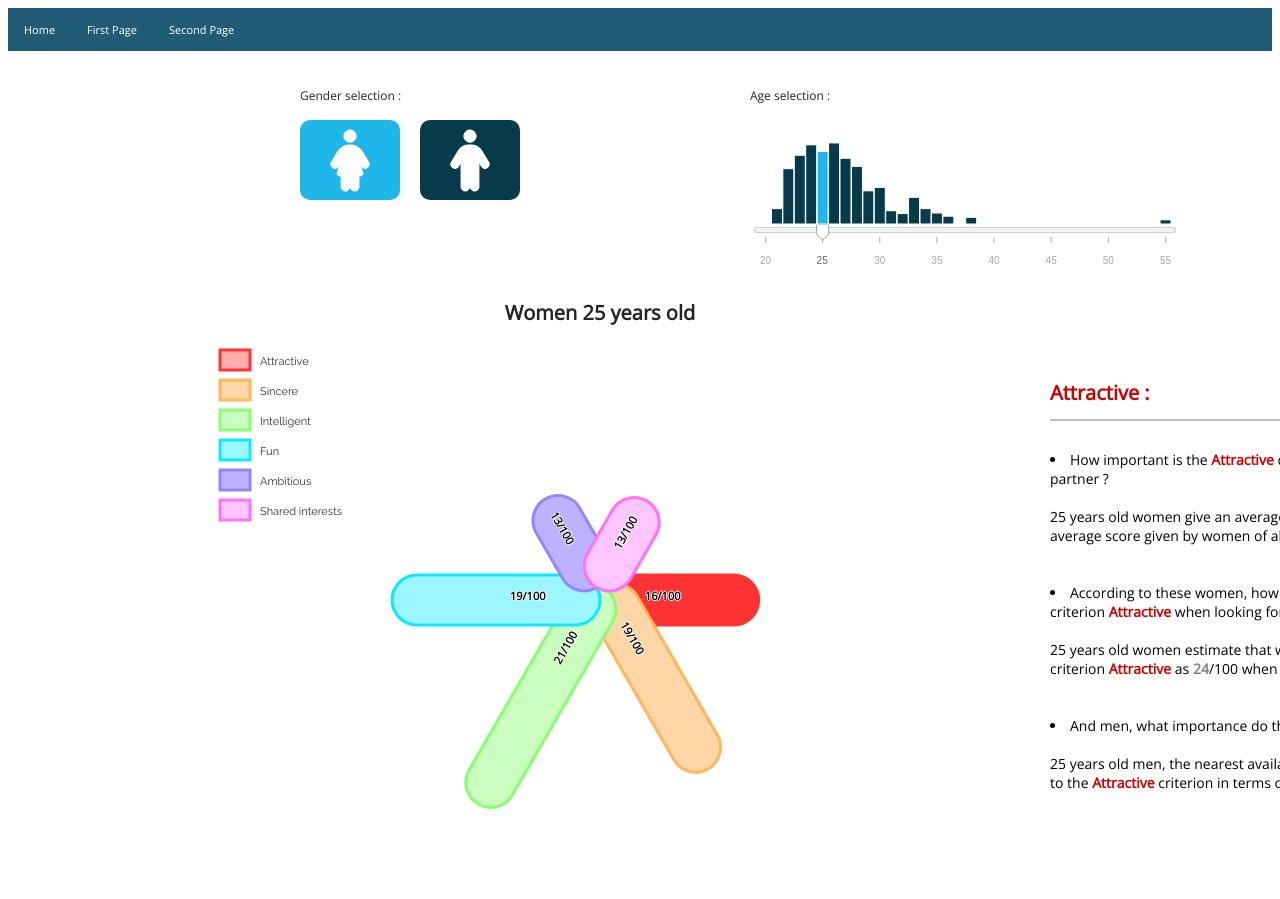
After one commit to simondelarue/DataVisualization, a Flask app: page /indexFlower in a window 1280 px wide. The commit adds this page. Shown: the top 899 px of the page. Run offline with Flask 2, Linux system fonts and the light colour scheme; some libraries are stand-ins or nearby versions.

Commit message:
Update with Flower chart

```diff
--- a/webapp/app.py
+++ b/webapp/app.py
@@ -11,6 +11,11 @@ app = Flask(__name__)
 def index():
     return render_template('index.html')
 
+# INDEFLOWER
+@app.route('/indexFlower', methods=['GET'])
+def indexFlower():
+    return render_template('indexFlower.html')
+
 
 # APP
 if __name__ == '__main__':
--- /dev/null
+++ b/webapp/static/js/flowerChart.js
@@ -0,0 +1,540 @@
+// ================
+// Variables
+// ================
+
+// Filter svg geometry
+const w_filter = 1200;
+const h_filter = 150;
+let margin_filter = {left: 100, right: 100, top: 50, bottom: 50};
+
+// Flower svg geometry
+const w_flower = 700;
+const h_flower = 500;
+let margin_flower = {left: 50, right: 50, top: 50, bottom: 50};
+
+// Ticket info svg geometry
+const w_ticket = 500;
+const h_ticket = 400;
+let margin_ticket = {left: 50, right: 50, top: 100, bottom: 100};
+
+// Data
+let dataset = [];
+
+// Filter svg
+let filter_svg = d3.select("body")
+    .append("svg")
+    .attr("class", "filter_svg")
+    .style("position", "absolute")
+    .style("top", 50)
+    .style("left", 200)
+    .style("width", margin_filter.left + w_filter + margin_filter.right)
+    .style("height", margin_filter.top + h_filter + margin_filter.bottom);
+
+// Flower svg
+let flower_svg = d3.select("body")
+    .append("svg")
+    .attr("class", "flower_svg")
+    .style("position", "absolute")
+    .style("top", 50 + margin_filter.top + h_filter + margin_filter.bottom)
+    .style("left", 200)
+    .style("width", margin_flower.right + w_flower + margin_flower.left)
+    .style("height", margin_flower.top + h_flower + margin_flower.bottom);
+
+// Ticket div
+let ticket_div = d3.select("body")
+    .append("div")
+    .attr("class", "ticket_svg")
+    .style("position", "absolute")
+    .style("top", 50 + margin_filter.top + h_filter + margin_filter.bottom)
+    .style("left", 200 + margin_flower.left + w_flower + margin_flower.right)
+    .style("width", margin_ticket.left + w_ticket + margin_ticket.right)
+    .style("height", margin_ticket.top + h_ticket + margin_ticket.bottom);
+
+// ================
+// Functions
+// ================
+
+// ----------------
+// Flower
+// Constructor
+// ----------------
+
+function dashboard_constructor(data) {
+
+    // --- Create gender selection ---
+
+    let gender_icon = ["\uf182", "\uf183"];
+    let gender_icon_legend = ["women", "men"];
+
+    // Button geometry
+    let bWidth = 100;
+    let bHeight = 80;
+    let bSpace = 20;
+
+    // Color
+    let defaultColor = '#073B4C';
+    let clickedColor = '#1FB7EA';
+
+    // Subtitle gender selection
+    filter_svg.append("text")
+        .attr("class", "subtitle")
+        .attr("text-anchor", "start")
+        .text("Gender selection :")
+        .style("font-size", 12)
+        .attr("x", margin_filter.left)
+        .attr("y", margin_filter.top);
+
+    // Gender selection buttons
+    let gender_buttons = filter_svg.append("g");
+
+    // Groups for each button (which will hold a rect and text)
+    let gender_button_groups = gender_buttons.selectAll("g.button")
+        .data(gender_icon)
+        .enter()
+        .append("g")
+        .attr("class", "button")
+        .attr("id", (d, i) => "button_" + gender_icon_legend[i])
+        .style("cursor", "pointer")
+        .on("click", (d, i) => {
+            d3.range(2).map(i_bis => {
+                if (i_bis == i) {
+
+                    // Color button selected
+                    d3.select("#button_" + gender_icon_legend[i_bis])
+                        .select("rect")
+                        .attr("fill", clickedColor);
+
+                    // Recover age selected
+                    age_selected = slider.value();
+
+                    // Remove old bar chart
+                    slider_svg.selectAll(".distrib_age")
+                        .remove();
+
+                    // Create new bar chart
+                    slider_svg.selectAll("rect")
+                        .data(data)
+                        .enter()
+                        .append("rect")
+                        .attr("class", "distrib_age")
+                        .attr("fill", d => (d.gender == i_bis & d.age == age_selected) ? clickedColor : defaultColor)
+                        .attr("stroke-width", 1)
+                        .attr("stroke", "white")
+                        .attr("x", d => d.gender == i_bis ? xScale(d.age) : 0)
+                        .attr("y", d => d.gender == i_bis ? -yScale(d.nb_instances) : 0)
+                        .attr("width", d => d.gender == i_bis ? 11 : 0)
+                        .attr("height", d => d.gender == i_bis ? yScale(d.nb_instances)-6 : 0);
+
+                } else {
+                    d3.select("#button_" + gender_icon_legend[i_bis])
+                        .select("rect")
+                        .attr("fill", defaultColor)
+                }
+            })
+        });
+
+    // Adding a rect to each button group
+    gender_button_groups.append("rect")
+        .attr("fill", (d, i) => gender_icon_legend[i] == "women" ? clickedColor : defaultColor)
+        .attr("width", bWidth)
+        .attr("height", bHeight)
+        .attr("x", (d,i) => margin_filter.left + (bWidth+bSpace)*i)
+        .attr("y", margin_filter.top + 20)
+        .attr("rx", 10)
+        .attr("ry", 10);
+
+    // Adding text to each button group, centered within the button rect
+    gender_button_groups.append("text")
+        .text(d => d)
+        .attr("text-anchor", "middle")
+        .attr("dominant-baseline", "central")
+        .attr("font-family", "FontAwesome")
+        .attr("fill", "white")
+        .style("font-size", 60)
+        .attr("x", (d,i) => margin_filter.left + (bWidth+bSpace)*i + bWidth/2)
+        .attr("y", margin_filter.top + 20 + bHeight/2);
+
+    // --- Create age selection ---
+
+    let xScale = d3.scaleLinear()
+        .domain(d3.extent(data, d => d.age))
+        .range([-5, 395]);
+
+    let yScale = d3.scaleLinear()
+        .domain(d3.extent(data, d => d.nb_instances))
+        .range([10, h_filter-40]);
+
+    // Subtitle gender selection
+    filter_svg.append("text")
+        .attr("class", "subtitle")
+        .attr("text-anchor", "start")
+        .text("Age selection :")
+        .style("font-size", 12)
+        .attr("x", margin_filter.left + w_filter - 750)
+        .attr("y", margin_filter.top);
+
+    // Gender selection slider
+    let slider = d3.sliderBottom()
+        .step(1)
+        .domain(d3.extent(data, d => d.age))
+        .value(25)
+        .width(400)
+        .on("onchange", val => {
+            d3.selectAll(".distrib_age")
+                .attr("fill", d => d.age == val ? clickedColor : defaultColor)
+        });
+
+    let slider_svg = filter_svg.append("svg")
+        .attr("x", margin_filter.left + w_filter - 750)
+        .attr("y", margin_filter.top + 20)
+        .attr("width", 450)
+        .attr("height", h_filter)
+        .append("g")
+        .attr("transform", "translate(15," + (h_filter - 40) + ")")
+        .call(slider);
+
+    // Bar chart
+    slider_svg.selectAll("rect")
+        .data(data)
+        .enter()
+        .append("rect")
+        .attr("class", "distrib_age")
+        .attr("fill", d => (d.gender == 0 & d.age == 25) ? clickedColor : defaultColor)
+        .attr("stroke-width", 1)
+        .attr("stroke", "white")
+        .attr("x", d => d.gender == 0 ? xScale(d.age) : 0)
+        .attr("y", d => d.gender == 0 ? -yScale(d.nb_instances) : 0)
+        .attr("width", d => d.gender == 0 ? 11 : 0)
+        .attr("height", d => d.gender == 0 ? yScale(d.nb_instances)-6 : 0);
+
+    // --- Create refresh selection button ---
+
+    let refresh_button = filter_svg.append("g")
+        .attr("class", "button")
+        .attr("id", "button_refresh")
+        .style("cursor", "pointer")
+        .on("mouseover", () => {
+            d3.select("#button_refresh")
+                .select("rect")
+                .attr("fill", clickedColor);
+        })
+        .on("mouseout", () => {
+            d3.select("#button_refresh")
+                .select("rect")
+                .attr("fill", defaultColor);
+        })
+        .on("click", () => {
+
+            age_selected = slider.value()
+            if (d3.select("#button_women").select("rect").attr("fill") == clickedColor) {
+
+                // Test existence of age in data
+                if (data.filter(d => d.gender == 0).map(d => d.age).includes(age_selected)) {
+                    // Plot flower
+                    draw_flower(0, age_selected)
+                } else {
+                    // Remove old petals
+                    flower_petals.selectAll("g.petal")
+                        .remove();
+                    // Error message
+                    flower_petals.append("text")
+                        .attr("class", "Error_message_missing_values")
+                        .text("No values for filters selected.")
+                        .style("text-anchor", "middle")
+                        .style("fill", "red")
+                        .style("font-size", 15)
+                        .style("font-weight", "bold")
+                        .attr("x", margin_flower.left + w_flower/2)
+                        .attr("y", margin_flower.top + h_flower/2)
+                }
+
+            } else if (d3.select("#button_men").select("rect").attr("fill") == clickedColor) {
+
+                // Test existence of age in data
+                if (data.filter(d => d.gender == 1).map(d => d.age).includes(age_selected)) {
+                    // Plot flower
+                    draw_flower(1, age_selected)
+                } else {
+                    // Remove old petals
+                    flower_petals.selectAll("g.petal")
+                        .remove();
+                    // Error message
+                    flower_petals.append("text")
+                        .attr("class", "Error_message_missing_values")
+                        .text("No values for filters selected.")
+                        .style("text-anchor", "middle")
+                        .style("fill", "red")
+                        .style("font-size", 15)
+                        .style("font-weight", "bold")
+                        .attr("x", margin_flower.left + w_flower/2)
+                        .attr("y", margin_flower.top + h_flower/2)
+                }
+
+            }
+
+            // Simulate a click on a petal to plot the ticket for default criterion "Attractive"
+            document.querySelector("#petal_attractive").dispatchEvent(new Event('click'));
+
+        });
+
+    refresh_button.append("rect")
+        .attr("fill", defaultColor)
+        .attr("width", bWidth)
+        .attr("height", bHeight)
+        .attr("x", margin_filter.left + w_filter - 100)
+        .attr("y", margin_filter.top + 20)
+        .attr("rx", 10)
+        .attr("ry", 10);
+
+    refresh_button.append("text")
+        .text("\uf01e")
+        .attr("text-anchor", "middle")
+        .attr("dominant-baseline", "central")
+        .attr("font-family", "FontAwesome")
+        .attr("fill", "white")
+        .style("font-size", 50)
+        .attr("x", margin_filter.left + w_filter - 100 + bWidth/2)
+        .attr("y", margin_filter.top + 20 + bHeight/2)
+
+    // --- Create flower chart ---
+
+    let petalxTransfo = [400, 425, 425, 400, 375, 375];
+    let petalyTransfo = [275, 275, 300, 325, 300, 275];
+    let labelRotation = [0, 60, -60, 0, 60, -60];
+    let labelxTransfo = [445, 420, 360, 310, 350, 420];
+    let labelyTransfo = [300, 325, 365, 300, 215, 250]
+    let petalFill = ['#FFADAD', '#FFD6A5', '#CAFFBF', '#9BF6FF', '#BDB2FF', '#FFC6FF'];
+    let petalStroke = ['#FF3333', '#FFB65C', '#88FF70', '#0AEBFF', '#9785FF', '#FF70FF'];
+
+    function draw_flower(gender, age) {
+
+        let flower_petals_data = Object.values(data.filter(d => d.gender === gender & d.age === age)[0]).slice(2, 8)
+        let flower_petals_label = Object.keys(data.filter(d => d.gender === gender & d.age === age)[0]).slice(2, 8)
+        let flower_data = d3.range(flower_petals_data.length).map(i => {
+            return {label: flower_petals_label[i], value: flower_petals_data[i]}
+        });
+
+        let petalWidthScale = d3.scaleLinear()
+            .domain(d3.extent(flower_petals_data, d => d))
+            .range([100, 250]);
+
+        // Remove error message
+        flower_petals.select(".Error_message_missing_values")
+            .remove();
+
+        // Remove title
+        flower_petals.select(".title_flower_chart")
+            .remove();
+
+        // Remove old petals
+        flower_petals.selectAll("g.petal")
+            .remove();
+
+        // Title of flower chart
+        flower_petals.append("text")
+            .attr("class", "title_flower_chart")
+            .text(gender_icon_legend[gender].slice(0,1).toUpperCase() + gender_icon_legend[gender].slice(1,) + " " + age + " years old")
+            .style("font-size", 20)
+            .style("font-weight", "bold")
+            .style("text-anchor", "middle")
+            .attr("x", margin_flower.left + w_flower/2)
+            .attr("y", 20);
+
+        // Groups for each petal (which will hold a rect and text)
+        let flower_petal_groups = flower_petals.selectAll("g.petal")
+            .data(flower_data)
+            .enter()
+            .append("g")
+            .attr("class", "petal")
+            .attr("id", d=> "petal_" + d.label)
+            .style("cursor", "pointer")
+            .on("click", (d, i) => {
+
+                // Color petal selected
+                d3.selectAll("g.petal")
+                    .select("rect")
+                    .style("fill", (d_bis, i_bis) => i_bis == i ? petalStroke[i_bis]:petalFill[i_bis])
+
+                // Remove old ticket
+                d3.select(".ticket_head")
+                    .remove();
+                d3.select(".Q1_answer")
+                    .remove();
+
+                // Define ticket
+                draw_ticket(gender, age, d, i)
+
+            });
+
+        // Adding rect to each petal group
+        flower_petal_groups.append("rect")
+            .attr("rx", 25)
+            .attr("ry", 25)
+            .style("cursor", "pointer")
+            .style("fill", (d, i) => petalFill[i])
+            .style("stroke",(d, i) => petalStroke[i])
+            .style("stroke-width", 3)
+            .attr("width", d => petalWidthScale(d.value))
+            .attr("height", 50)
+            .attr("transform", (d, i) => "translate(" + petalxTransfo[i] + "," + petalyTransfo[i] + ") " + "rotate(" + 60*i + ")");
+
+        // Adding text to each petal group
+        flower_petal_groups.append("text")
+            .text(d => d3.format(".0f")(d.value) + "/100")
+            .style("fill", "black")
+            .style("font-weight", "bold")
+            .attr("transform", (d, i) => "translate(" + labelxTransfo[i] + "," + labelyTransfo[i] + ") " + "rotate(" + labelRotation[i] + ")")
+
+        // Groups for each legend (which will hold a rect and text)
+        let flower_legend_groups = flower_petals.selectAll("g.legend")
+            .data(flower_petals_label)
+            .enter()
+            .append("g")
+            .attr("class", "legend");
+
+        // Adding a rect to each legend group
+        flower_legend_groups.append("rect")
+            .style("fill", (d, i) => petalFill[i])
+            .style("stroke", (d, i) => petalStroke[i])
+            .style("stroke-width", 3)
+            .attr("width", 30)
+            .attr("height", 20)
+            .attr("x", 20)
+            .attr("y", (d, i) => margin_flower.top + i*30);
+
+        // Adding text to each legend group
+        flower_legend_groups.append("text")
+            .text(d => d.slice(0, 1).toUpperCase() + d.slice(1).replace("_", " "))
+            .attr("x", 60)
+            .attr("y", (d, i) => margin_flower.top + i*30 + 15);
+
+    }
+
+    // Initialize flower's petals
+    let flower_petals = flower_svg.append("g");
+
+    // Simulate a click on refresh button to plot the flower chart for default selection
+    document.querySelector("#button_refresh").dispatchEvent(new Event('click'));
+
+    // Simulate a click on a petal to plot the ticket for default criterion "Attractive"
+    document.querySelector("#petal_attractive").dispatchEvent(new Event('click'));
+
+    // --- Create ticket section ---
+
+    function draw_ticket(gender, age, filtered_data, index_data) {
+
+        let writeColor = ['#CC0000', '#CC7000', '#22CC00', '#00A8B8', '#745CFF', '#CC00CC'];
+
+        opposite_gender = gender == 1 ? 0:1
+        gender_opposite_ages = Object.values(dataset.filter(d => d.gender === opposite_gender)).map(d => d.age)
+        nearest_age_opposite_gender = gender_opposite_ages[gender_opposite_ages.map(d=> Math.abs(age-d)).indexOf(d3.min(gender_opposite_ages.map(d=> Math.abs(age-d))))]
+
+        // Define head of the ticket
+        let ticket_head = ticket_div.append("svg")
+            .attr("class", "ticket_head")
+            .style("width", margin_ticket.left + w_ticket + margin_ticket.right)
+            .style("height", margin_ticket.top + 50);
+
+        // Adding title to the head
+        ticket_head.append("text")
+            .attr("class", "title_ticket")
+            .text(filtered_data.label.slice(0, 1).toUpperCase() + filtered_data.label.slice(1).replace("_", " ") + " :")
+            .attr("text-anchor", "start")
+            .style("font-size", 20)
+            .style("font-weight", "bold")
+            .style("fill", writeColor[index_data])
+            .attr("x", margin_ticket.left)
+            .attr("y", margin_ticket.top);
+
+        // Adding delimitation to the head
+        ticket_head.append("line")
+            .style("stroke", "grey")
+            .attr("x1", margin_ticket.left)
+            .attr("y1", margin_ticket.top + 20)
+            .attr("x2", margin_ticket.left + w_ticket)
+            .attr("y2", margin_ticket.top + 20);
+
+        // Define first question container
+        // Q1 : What does the average women think ?
+        ticket_div.append("div")
+            .attr("class", "Q1_answer")
+            .html(
+
+                "<li>How important is the <font style='font-weight:bold' color=" + writeColor[index_data] + "> " + filtered_data.label.slice(0, 1).toUpperCase() +
+                filtered_data.label.slice(1).replace("_", " ") + "</font> criterion to " + gender_icon_legend[gender] + " in their search for a partner ?<br><br></li>" +
+
+                age + " years old " + gender_icon_legend[gender] + " give an average of <font style='font-weight:bold' color='grey'>" +
+                d3.format(".0f")(filtered_data.value) + "</font>/100 to the criterion " +
+                "<font style='font-weight:bold' color=" + writeColor[index_data] + "> " + filtered_data.label.slice(0, 1).toUpperCase() +
+                filtered_data.label.slice(1).replace("_", " ") + "</font>. " +
+                "The average score given by " + gender_icon_legend[gender] + " of all ages is <font style='font-weight:bold' color='grey'>" +
+                d3.format(".0f")(d3.mean(Object.values(data.filter(d => d.gender === gender)).map(d => Object.values(d).slice(2,8)[index_data]))) + "</font>/100." +
+
+                "<br><br><br>" +
+
+                "<li> According to these " + gender_icon_legend[gender] + ", how important do other " + gender_icon_legend[gender] + " consider the criterion <font style='font-weight:bold' color=" +
+                writeColor[index_data] + "> " + filtered_data.label.slice(0, 1).toUpperCase() + filtered_data.label.slice(1).replace("_", " ") + "</font> when looking for a partner ?<br><br></li>" +
+
+                age + " years old " + gender_icon_legend[gender] + " estimate that " + gender_icon_legend[gender] + " in their age group rate the criterion <font style='font-weight:bold' color=" +
+                writeColor[index_data] + "> " + filtered_data.label.slice(0, 1).toUpperCase() + filtered_data.label.slice(1).replace("_", " ") + "</font> as <font style='font-weight:bold' color='grey'>" +
+                d3.format(".0f")(Object.values(data.filter(d => d.gender === gender & d.age == age)[0]).slice(8,14)[index_data]) + "</font>/100 when looking for a partner." +
+
+                "<br><br><br>" +
+
+                "<li> And " + gender_icon_legend[opposite_gender] + ", what importance do they attach to this criterion ?</li><br><br>" +
+
+                nearest_age_opposite_gender + " years old " + gender_icon_legend[opposite_gender] + ", the nearest available age category, give a score of <font style='font-weight:bold' color='grey'>" +
+                d3.format(".0f")(Object.values(data.filter(d => d.gender === opposite_gender & d.age === nearest_age_opposite_gender)[0]).slice(2, 8)[index_data]) + "</font>/100 to the <font style='font-weight:bold' color=" +
+                writeColor[index_data] + "> " + filtered_data.label.slice(0, 1).toUpperCase() + filtered_data.label.slice(1).replace("_", " ") + "</font> criterion in terms of importance when looking for a partner."
+            )
+            .style("position", "relative")
+            .style("font-size", 14)
+            .style("fill", "white")
+            .style("text-align", "left")
+            .style("left", margin_ticket.left)
+            .style("width", w_ticket);
+
+    }
+
+}
+
+// ================
+// Callbacks
+// ================
+
+// --- Import data ---
+
+d3.csv("../static/preprocessed_data/flower_data_aggregated.csv")
+    .row( (d, i) => {
+            return {
+                gender: +d.gender,
+                age: +d.age,
+
+                attractive: +d.attr1_1,
+                sincere: +d.sinc1_1,
+                intelligent: +d.intel1_1,
+                fun: +d.fun1_1,
+                ambitious: +d.amb1_1,
+                shared_interests: +d.shar1_1,
+
+                attractive_F: +d.attr4_1,
+                sincere_F: +d.sinc4_1,
+                intelligent_F: +d.intel4_1,
+                fun_F: +d.fun4_1,
+                ambitious_F: +d.amb4_1,
+                shared_interests_F: +d.shar4_1,
+
+                nb_instances: +d.nb_instances
+            };
+        }
+    )
+    // Creates get Data and calls Draw function
+    .get( (error, rows) => {
+        console.log("Loaded " + rows.length + " rows");
+        if (rows.length > 0) {
+            console.log("First row 65: ", rows[0]); //-> checking purpuse
+            console.log("Last row: ", rows[rows.length-1]);
+            dataset = rows;
+            dashboard_constructor(dataset);
+        }
+    });
--- /dev/null
+++ b/webapp/templates/indexFlower.html
@@ -0,0 +1,50 @@
+
+<html>
+	<head>
+		<meta http-equiv="Content-Type" content="text/html;charset=utf-8"/>
+		<title>Speed dating</title>
+		<link rel="shortcut icon" href="{{ url_for('static', filename='img/favicon.ico') }}">
+
+		<!-- CSS style -->
+        <link rel="stylesheet" href="../static/css/style.css">
+
+		<!-- Google fonts -->
+		<link href="https://fonts.googleapis.com/css?family=Open+Sans:400,300" rel='stylesheet' type='text/css'>
+		<link href='https://fonts.googleapis.com/css?family=Raleway' rel='stylesheet' type='text/css'>
+
+		<!-- D3.js -->
+		<script src="../static/js/d3/d3.js" charset="utf-8"></script>
+
+		<!-- d3-simple-silder.js -->
+		<script src="../static/js/d3/d3-simple-slider.js"></script>
+
+        <!-- Font Awesome -->
+		<script src="https://use.fontawesome.com/75f8636f03.js"></script>
+
+	</head>
+
+    <body>
+
+		<!-- Navigation bar -->
+		<div class="navbar-container">
+			<nav class="navbar navbar-expand-lg navbar-light bg-light">
+				<div class="collapse navbar-collapse" id="navbarSupportedContent">
+					<ul class="navbar-nav">
+						<li class="nav-item active">
+							<a class="nav-link" href="{{ url_for('index') }}">Home <span class="sr-only"></span></a>
+						</li>
+						<li class="nav-item">
+							<a class="nav-link" href="{{ url_for('indexFlower') }}">First Page</a>
+						</li>
+						<li class="nav-item">
+							<a class="nav-link" href="{{ url_for('index') }}">Second Page</a>
+						</li>
+					</ul>
+				</div>
+			</nav>
+		</div>
+
+		<!-- Flower dashboard -->
+        <script src="../static/js/flowerChart.js"></script>
+    </body>
+</html>
```
Also changed, not shown: webapp/static/preprocessed_data/flower_data_aggregated.csv (added, +37 -0 lines), webapp/templates/index.html (+5 -2 lines), webapp/static/js/d3/d3-simple-slider.js (added), webapp/static/preprocessed_data/flower_data.csv (added), 2 other files.
